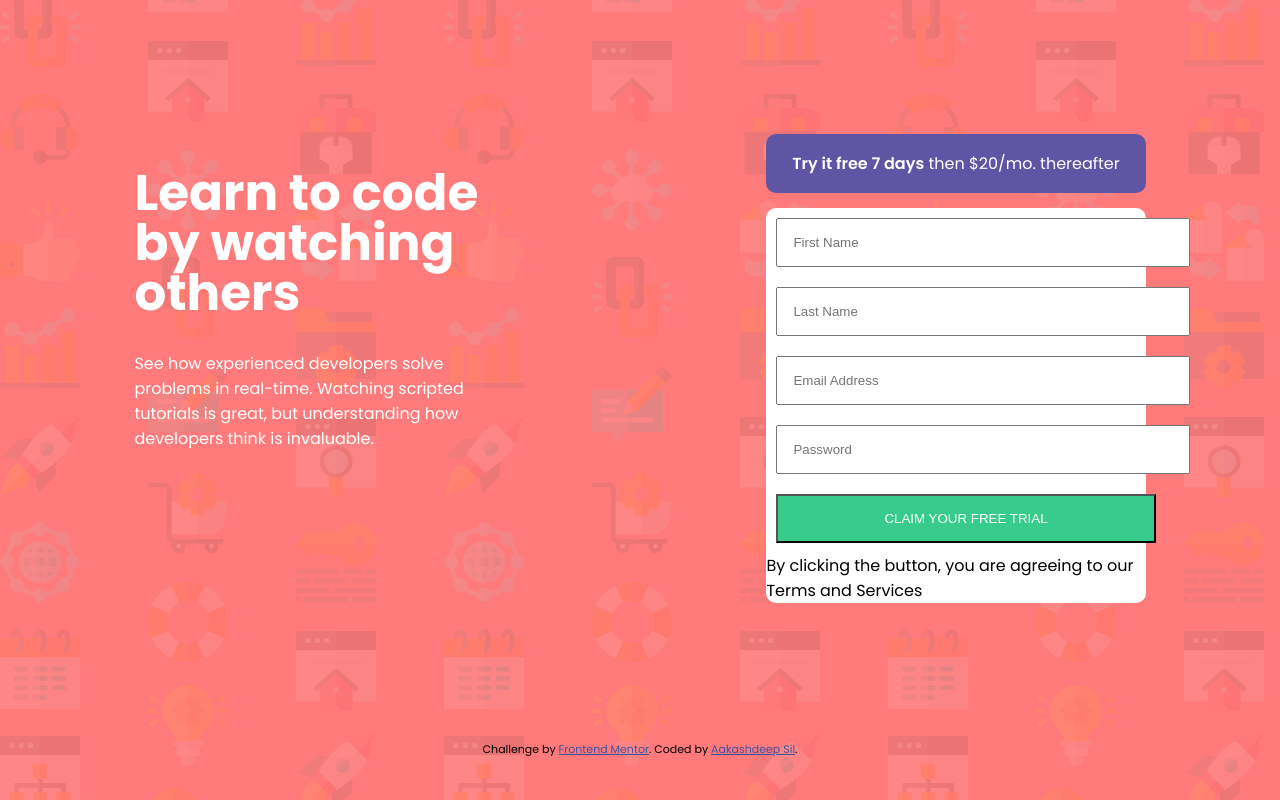
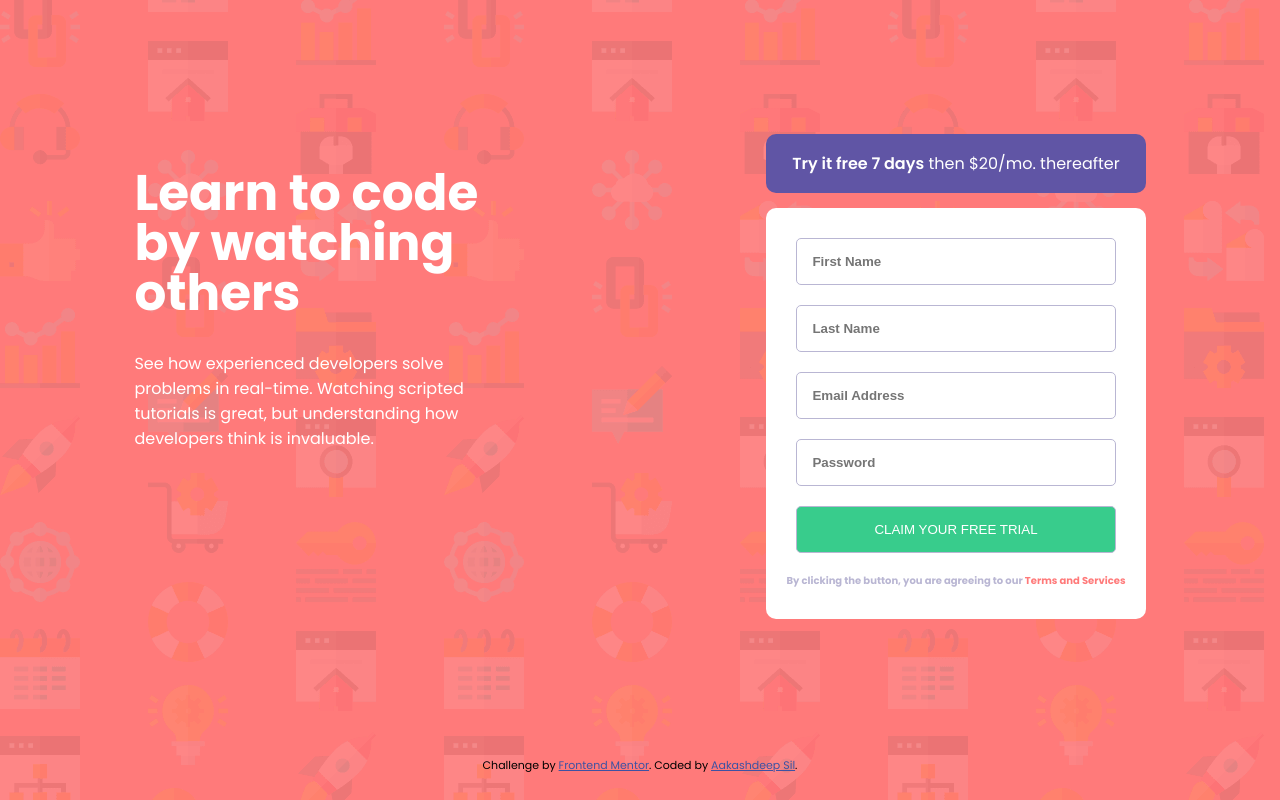
Before and after one commit to aakashdeepsil/Intro-Component-With-Sign-Up-Form, a plain HTML site: page index.html in a window 1280 px wide. Drawn offline with Linux system fonts and the light colour scheme.

Commit message:
Commit Changes

```diff
--- a/css/styles.css
+++ b/css/styles.css
@@ -14,10 +14,6 @@ body {
 .column {
     flex: 50%;
     padding: 10% 10%;
-}
-
-input {
-    width: 100%;
 }
 
 h1 {
@@ -49,17 +45,38 @@ h1 {
     border-radius: 10px;
 }
 
+.signup form p {
+    text-align: center;
+    color: hsl(246, 25%, 77%);
+    font-size: 10px;
+    font-weight: 700;
+}
+
+.signup form p span {
+    color: hsl(0, 100%, 74%);
+}
+
 form {
+    padding: 20px;
     display: flex;
     flex-direction: column;
 }
 
 input {
+    color: hsl(249, 10%, 26%);
+    font-weight: 600;
+    border: 1px solid hsl(246, 25%, 77%);
+    border-radius: 5px;
     padding: 15px;
     margin: 10px;
 }
 
+input:focus {
+    border: 1px solid hsl(249, 10%, 26%);
+}
+
 input[type=button] {
+    font-weight: 500;
     background-color: hsl(154, 59%, 51%);
     color: white;
 }
--- a/index.html
+++ b/index.html
@@ -40,12 +40,12 @@
 
       <div class="signup">
         <form action="">
-          <input type="text" name="" id="" placeholder="First Name">
-          <input type="text" name="" id="" placeholder="Last Name">
-          <input type="email" name="" id="" placeholder="Email Address">
-          <input type="password" name="" id="" placeholder="Password">
+          <input type="text" name="" id="" placeholder="First Name" required>
+          <input type="text" name="" id="" placeholder="Last Name" required>
+          <input type="email" name="" id="" placeholder="Email Address" required>
+          <input type="password" name="" id="" placeholder="Password" required>
           <input type="button" value="CLAIM YOUR FREE TRIAL">
-          By clicking the button, you are agreeing to our <span>Terms and Services</span>
+          <p>By clicking the button, you are agreeing to our <span>Terms and Services</span></p>
         </form>
       </div>
     </div>
```
